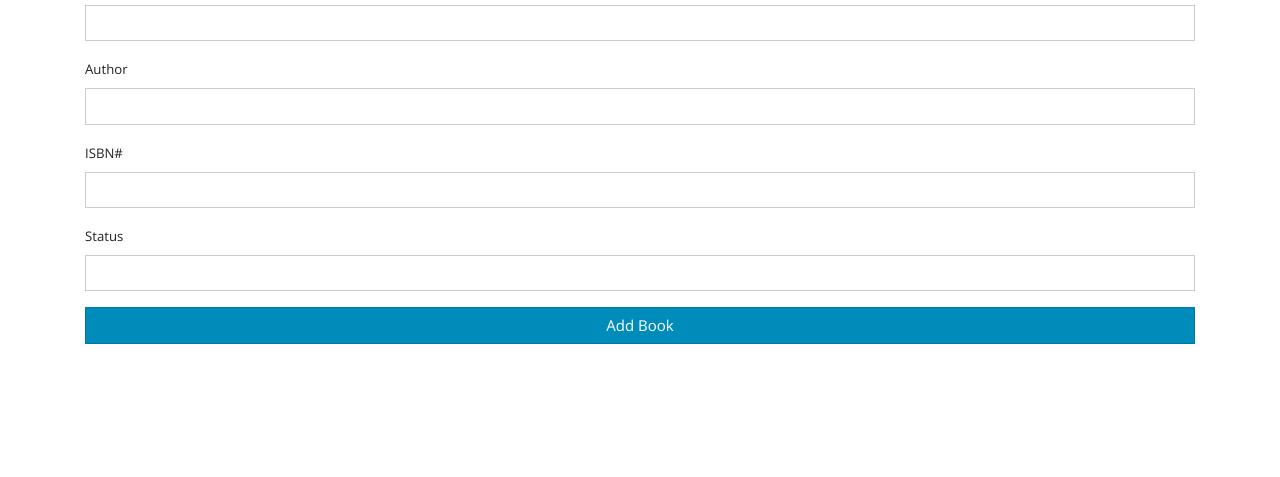
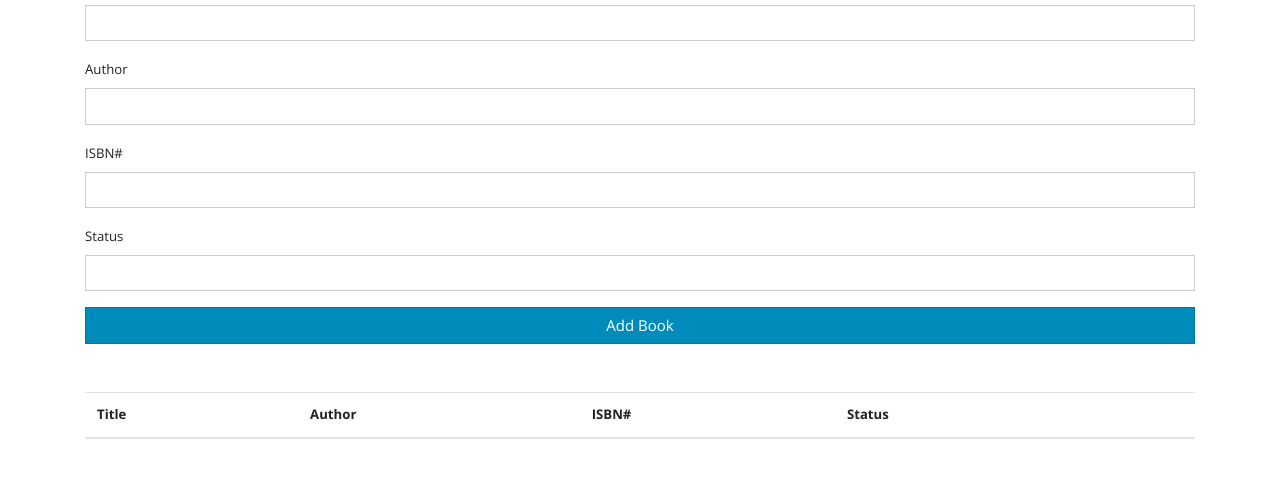
Before and after one commit to evans-oginga/Library, a plain HTML site: page index.html in a window 1280 px wide. Shown: the part 125-602 px from the top of the page. Drawn offline with nearby package versions, Linux system fonts and the light colour scheme.

Commit message:
incuded the books' table

```diff
--- a/index.html
+++ b/index.html
@@ -45,6 +45,20 @@
           class="btn btn-primary btn-block"
         />
       </form>
-
+      <!--table that will show the books-->
+      <table class="table table-striped mt-5">
+        <thead>
+          <tr>
+            <th>Title</th>
+            <th>Author</th>
+            <th>ISBN#</th>
+            <th>Status</th>
+            <th></th>
+          </tr>
+        </thead>
+        <tbody id="book-list"></tbody>
+      </table>
+    </div>
+    <script src="main.js"></script>
   </body>
 </html>
```
